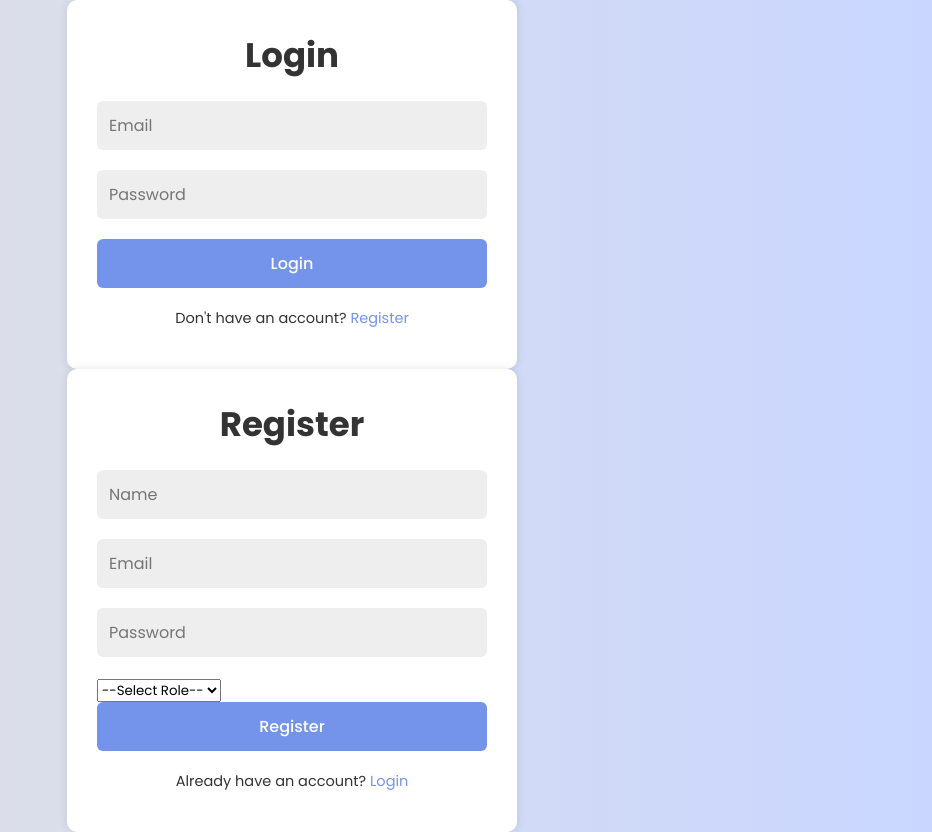
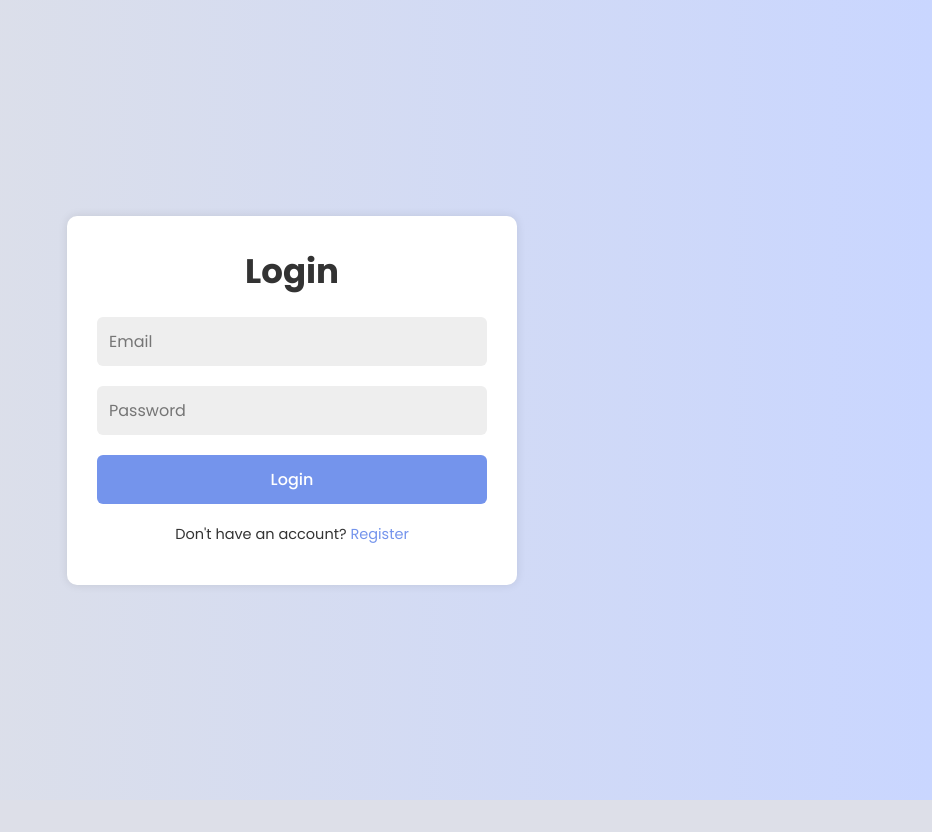
Before and after one commit to Pidge2003/Full-Stack-Login, a PHP site: page / in a window 1280 px wide. Shown: the whole page, without its empty margins (348-1280 px from the left). After the commit the page ends 800 px from the top, so only its background shows below. Run offline with PHP 8.4, Linux system fonts and the light colour scheme.

Commit message:
Styled register form

```diff
--- a/index.html
+++ b/index.html
@@ -8,7 +8,7 @@
 </head>
 <body>
     <div class="container">
-        <div class="form-box" id="login-form">
+        <div class="form-box active" id="login-form">
             <form action="">
                 <h2>Login</h2>
                 <input type="email" name="email" placeholder="Email" required>
--- a/style.css
+++ b/style.css
@@ -27,6 +27,11 @@ body{
     background: #fff;
     border-radius: 10px;
     box-shadow: 0 0 10px rgba(0, 0, 0, 0.1);
+    display: none;
+}
+
+.form-box.active{
+    display: block;
 }
 
 h2{
@@ -35,7 +40,8 @@ h2{
     margin-bottom: 20px;
 }
 
-input{
+input,
+select{
     width: 100%;
     padding: 12px;
     background: #eee;
```
